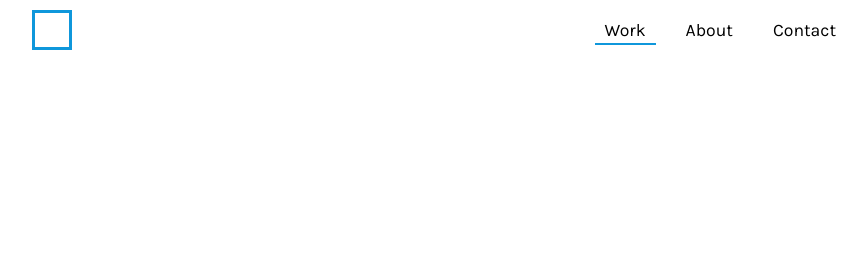
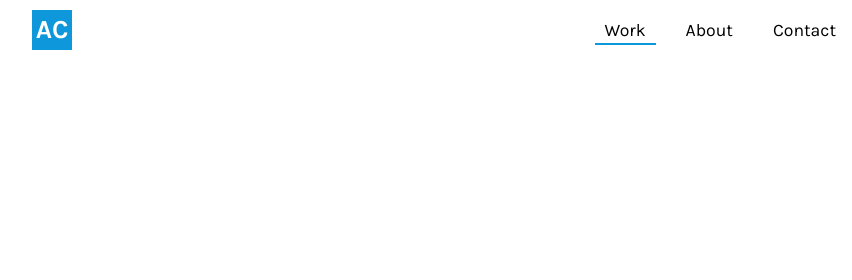
Before and after one commit to antcar112/portfolio-v1, a Gatsby site: page / in a window 1280 px wide. Shown: the top 280 px of the page, 118-970 px from the left. Built offline with nearby package versions, Linux system fonts and the light colour scheme; Gatsby itself is replaced by a stand-in of ours.

Commit message:
updated logo, added favicon

```diff
--- a/gatsby-config.js
+++ b/gatsby-config.js
@@ -16,7 +16,7 @@ module.exports = {
 				background_color : `#ffffff`,
 				theme_color      : `#0F97DB`,
 				display          : `minimal-ui`,
-				icon             : `content/assets/gatsby-icon.png`,
+				icon             : `content/assets/ac-icon.jpg`,
 			},
 		},
 		`gatsby-plugin-sharp`,
--- a/src/components/Nav/NavLogo.js
+++ b/src/components/Nav/NavLogo.js
@@ -12,28 +12,18 @@ const NavLogoContainer = styled(AniLink)`
 	line-height: 60px;
     transition: ${({ theme }) => theme.hoverTransition};
 
-	& span {
-		font-family: ${({ theme }) => theme.font.body};
-		font-size: 1.35em;
-		font-weight: 400;
 
-		${media.down.lg} {
-			font-size: 1.2em;
-		}
-		${media.down.sm} {
-			font-size: 1.1em;
-		}
-		@media only screen and (max-width: 380px) {
-			display: none;
-		}
-	}
 
 	& .logo {
 		height: 40px;
 		width: 40px;
 		margin-right: 20px;
 		border: 3px solid  ${({ theme }) => theme.color.primary};
-		display: inline-block;
+		background: ${({ theme }) => theme.color.primary};
+		display: flex;
+		justify-content: center;
+		align-items: center;
+
 
 		${media.down.lg} {
 			height: 35px;
@@ -44,6 +34,21 @@ const NavLogoContainer = styled(AniLink)`
 			height: 30px;
 			width: 30px;
 			margin-right: 10px;
+		}
+	}
+
+	& span {
+		font-family: ${({ theme }) => theme.font.body};
+		color: ${({ theme }) => theme.color.bg};
+		font-size: 26px;
+		display: block;
+		font-weight: 700;
+
+		${media.down.lg} {
+			font-size: 21px;
+		}
+		${media.down.sm} {
+			font-size: 18px;
 		}
 	}
 
@@ -62,8 +67,9 @@ const NavLogo = () => {
 			bg={themeContext.color.primary}
 			duration={0.8}
 		>
-			<div className="logo" />
-			{/* <span>Anthony Caron</span> */}
+			<div className="logo">
+				<span>AC</span>
+			</div>
 		</NavLogoContainer>
 	);
 };
```
Also changed, not shown: content/assets/ac-icon.jpg (added), content/assets/gatsby-icon.png (deleted), static/favicon.ico.
